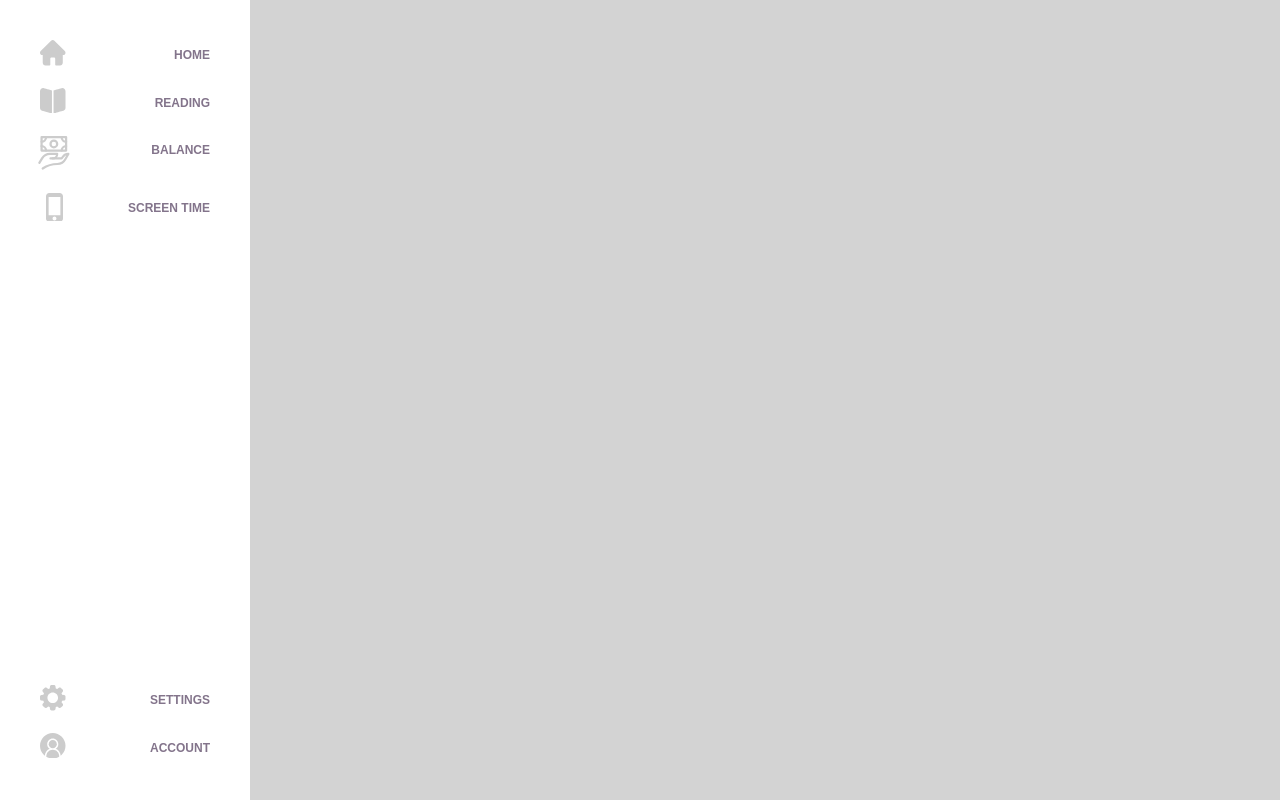
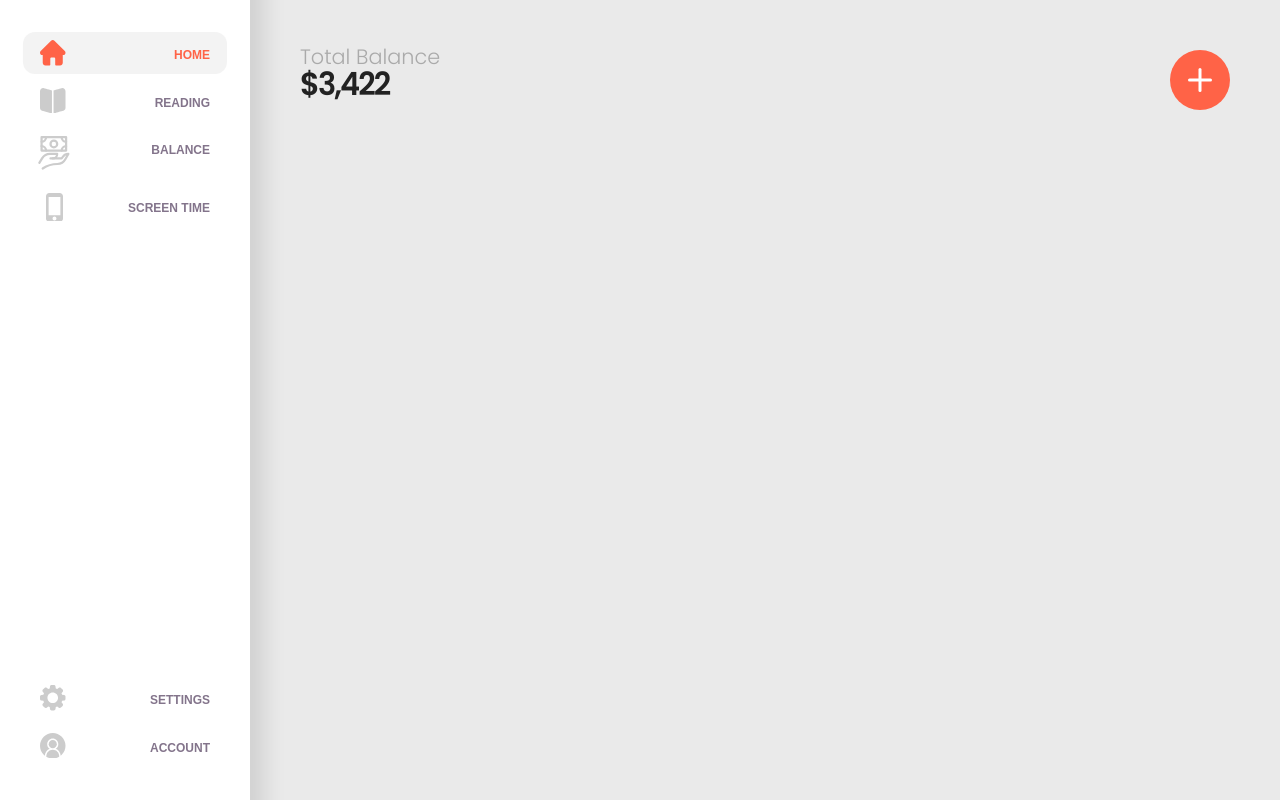
Before and after one commit to nawwardaraghmeh/habit-tracker-concept-design, a plain HTML site: page index.html in a window 1280 px wide. Drawn offline with Linux system fonts and the light colour scheme.

Commit message:
adding top panel text

```diff
--- a/index.html
+++ b/index.html
@@ -17,12 +17,33 @@
             <div class="top-list">
                 <ul>
                     <li>
-                        <input type="radio" class="radioClass radioHome" name="headerBtn">
+                        <input type="radio" class="radioClass radioHome" name="headerBtn" checked="checked">
                         <div class="svg-bg"></div>
                         <svg class="house" width="15%" height="15%" viewBox="0 0 512 512">
                             <path d="m498.195312 222.695312c-.011718-.011718-.023437-.023437-.035156-.035156l-208.855468-208.847656c-8.902344-8.90625-20.738282-13.8125-33.328126-13.8125-12.589843 0-24.425781 4.902344-33.332031 13.808594l-208.746093 208.742187c-.070313.070313-.140626.144531-.210938.214844-18.28125 18.386719-18.25 48.21875.089844 66.558594 8.378906 8.382812 19.445312 13.238281 31.277344 13.746093.480468.046876.964843.070313 1.453124.070313h8.324219v153.699219c0 30.414062 24.746094 55.160156 55.167969 55.160156h81.710938c8.28125 0 15-6.714844 15-15v-120.5c0-13.878906 11.289062-25.167969 25.167968-25.167969h48.195313c13.878906 0 25.167969 11.289063 25.167969 25.167969v120.5c0 8.285156 6.714843 15 15 15h81.710937c30.421875 0 55.167969-24.746094 55.167969-55.160156v-153.699219h7.71875c12.585937 0 24.421875-4.902344 33.332031-13.808594 18.359375-18.371093 18.367187-48.253906.023437-66.636719zm0 0"/>
                         </svg>
                         <p>Home</p>
+                        <div class="homeScreen liScreen">
+                            <div class="box-shadow"></div>
+                            <div class="liScreenContainer">
+                                <div class="upperText">
+                                    <h1 class="h1">Total Balance</h1>
+                                    <h2 class="h2">$3,422</h2>
+                                </div>
+                                <input class="plusSignInput" type="checkbox">
+                                <div class="plusSign">
+                                    <div class="verLine"></div>
+                                    <div class="horLine"></div>
+                                </div>
+                                <div class="adder">
+                                    <ul>
+                                        <li>New Category</li>
+                                        <li>New Transaction</li>
+                                        <li>Change Value</li>
+                                    </ul>
+                                </div>
+                            </div>
+                        </div>
                     </li>
                     <li>
                         <input type="radio" class="radioClass radioRead" name="headerBtn">
--- a/styles.css
+++ b/styles.css
@@ -1,3 +1,9 @@
+:root {
+    --plusSignWidth: 3px;
+    --plusSignHeight: 40%;
+    --plusSignColor: #fff;
+}
+
 *, *::after, *::before {
     margin: 0;
     padding: 0;
@@ -147,3 +153,136 @@ li p {
     transition: opacity 0.2s ease-in-out;
     background-color: rgba(232, 232, 232, 0.5);
 }
+
+/* top panel */
+
+.liScreen {
+    font-family: 'Poppins', sans-serif;
+    position: fixed;
+    top: 0;
+    right: 0;
+    width: calc(100% - 25rem);
+    height: 100%;
+    background-color: #eaeaea;
+    display: none;
+}
+
+.radioClass:checked ~ .homeScreen {
+    display: block;
+}
+
+.liScreenContainer {
+    width: 100%;
+    height: 100%;
+    padding: 5rem;
+    position: relative;
+}
+
+.box-shadow {
+    position: fixed;
+    top: -15rem;
+    left: 0;
+    width: 25rem;
+    height: 150vh;
+    background-color: transparent;
+    box-shadow: 1.5rem 0 2rem 0 rgba(0, 0, 0, 0.1);
+}
+
+/* top text */
+
+.upperText {
+    position: absolute;
+    bottom: 85vh;
+}
+
+.h1 {
+    font-weight: 300;
+    font-size: 2.6vh;
+    color: #aaa;
+}
+
+.h2 {
+    letter-spacing: -2px;
+    font-weight: 600;
+    font-size: 4vh;
+    color: #222;
+    transform-origin: left;
+    transform: scaleX(0.95) translateY(-1.5vh);
+}
+
+/* plus sign */
+
+.plusSign {
+    position: absolute;
+    top: 5rem;
+    right: 5rem;
+    background-color: tomato;
+    width: 6rem;
+    height: 6rem;
+    border-radius: 50%;
+    z-index: 11;
+}
+
+.verLine, .horLine {
+    position: absolute;
+    top: 50%;
+    left: 50%;
+    transform: translate(-50%, -50%);
+    border-radius: var(--plusSignWidth);
+    transform-origin: center;
+    transition: all 0.2s;
+    background-color: var(--plusSignColor);
+}
+
+.verLine {
+    width: var(--plusSignWidth);
+    height: var(--plusSignHeight);
+}
+
+.horLine {
+    width: var(--plusSignHeight);
+    height: var(--plusSignWidth);
+}
+
+.plusSignInput {
+    position: absolute;
+    top: 5rem;
+    right: 5rem;
+    height: 6rem;
+    width: 6rem;
+    cursor: pointer;
+    z-index: 20;
+    filter: opacity(0);
+}
+
+.adder {
+    position: absolute;
+    top: calc(5rem + 6rem);
+    right: 5rem;
+    background-color: tomato;
+    z-index: 10;
+    text-align: center;
+    border-radius: 1.5rem 0 1.5rem 1.5rem;
+    box-shadow: 0 0 2rem 0 rgba(0, 0, 0, 0.4);
+    max-height: 0;
+}
+
+.adder ul li {
+    display: block;
+    opacity: 0;
+    font-size: 1.6rem;
+    padding: 2rem 2.5rem;
+    color: #fff;
+    font-weight: 400;
+    position: relative;
+}
+
+.adder ul li:not(:last-child)::before {
+    content: '';
+    position: absolute;
+    left: 50%;
+    transform: translateX(-50%);
+    bottom: 0;
+    width: 60%;
+    border-bottom: solid 1px #fff;
+}
```
